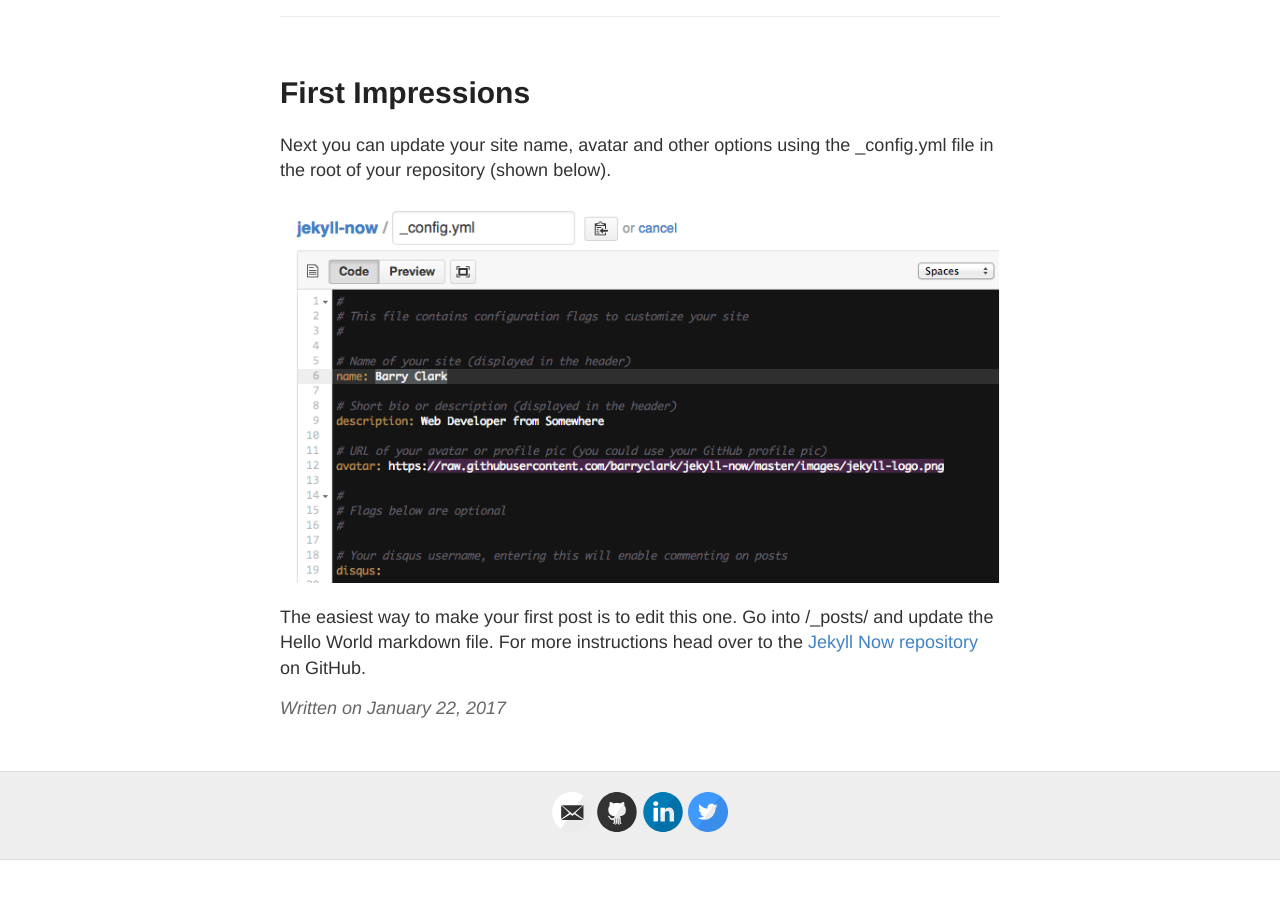
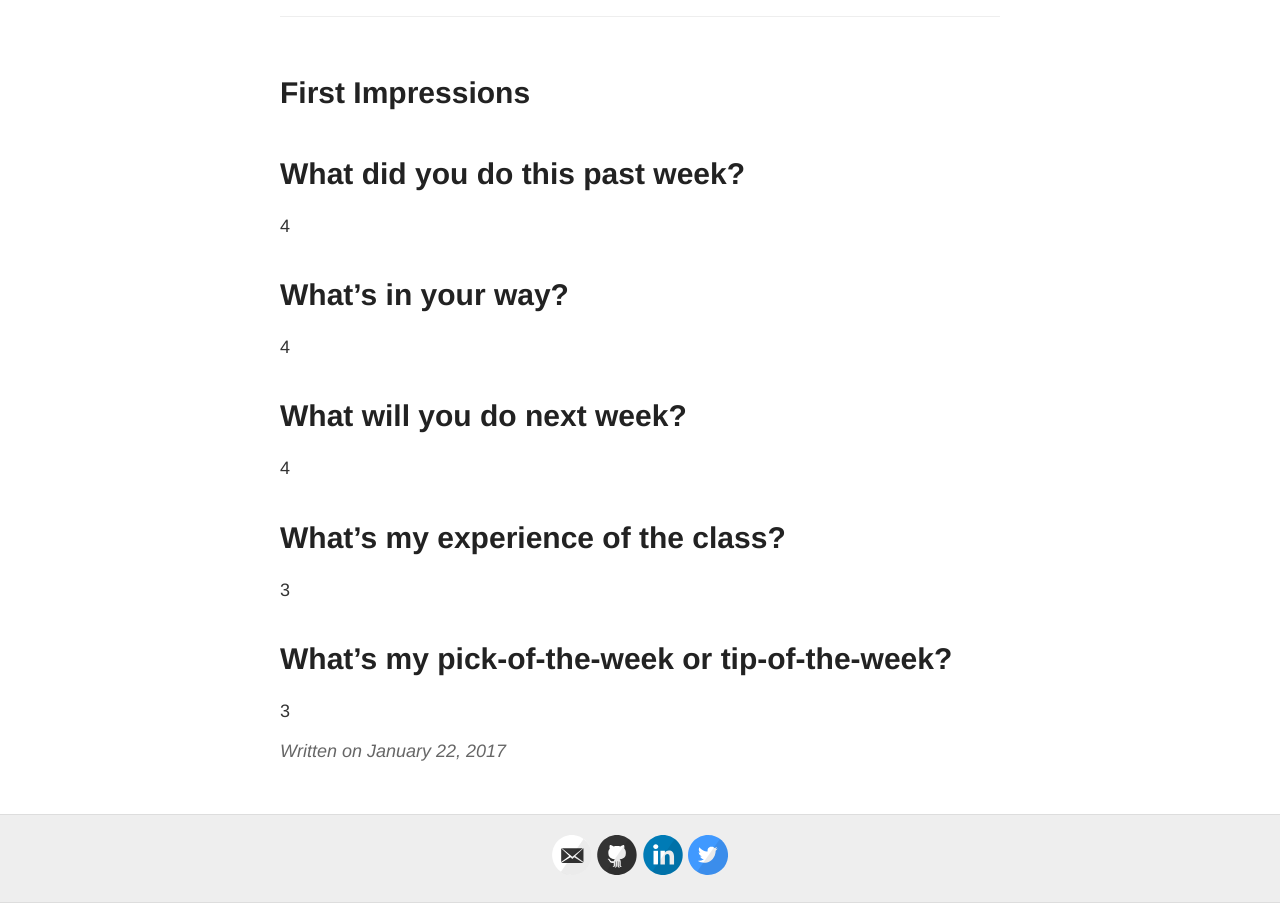
Before and after one commit to ig2s4tg/ig2s4tg.github.io, a Jekyll site: the page built from _posts/2017-1-22-post1.md, in a window 1280 px wide, cut to the strip 324-1227 px from the top of the page. Built offline with Jekyll 4.4.1, drawn with Linux system fonts in a browser that asks for light colours; before the commit the page ends 1184 px from its top, so only the background shows below that.

Commit message:
Testing headings

```diff
--- a/_posts/2017-1-22-post1.md
+++ b/_posts/2017-1-22-post1.md
@@ -3,8 +3,17 @@ layout: post
 title: First Impressions
 ---
 
-Next you can update your site name, avatar and other options using the _config.yml file in the root of your repository (shown below).
+# What did you do this past week?
+4
 
-![_config.yml]({{ site.baseurl }}/images/config.png)
+# What's in your way?
+4
 
-The easiest way to make your first post is to edit this one. Go into /_posts/ and update the Hello World markdown file. For more instructions head over to the [Jekyll Now repository](https://github.com/barryclark/jekyll-now) on GitHub.
+# What will you do next week?
+4
+
+# What's my experience of the class?
+3
+
+# What's my pick-of-the-week or tip-of-the-week?
+3
```
